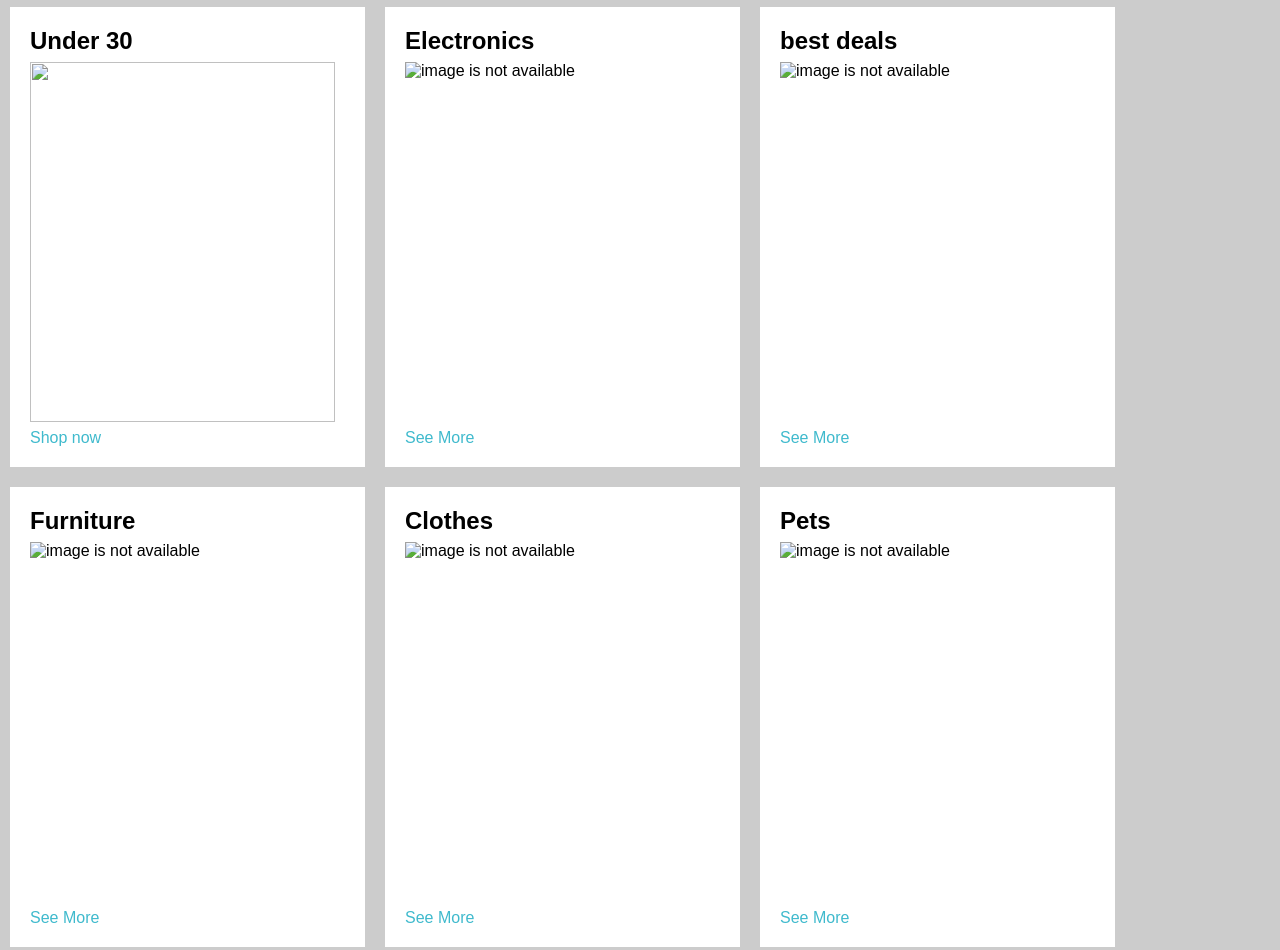
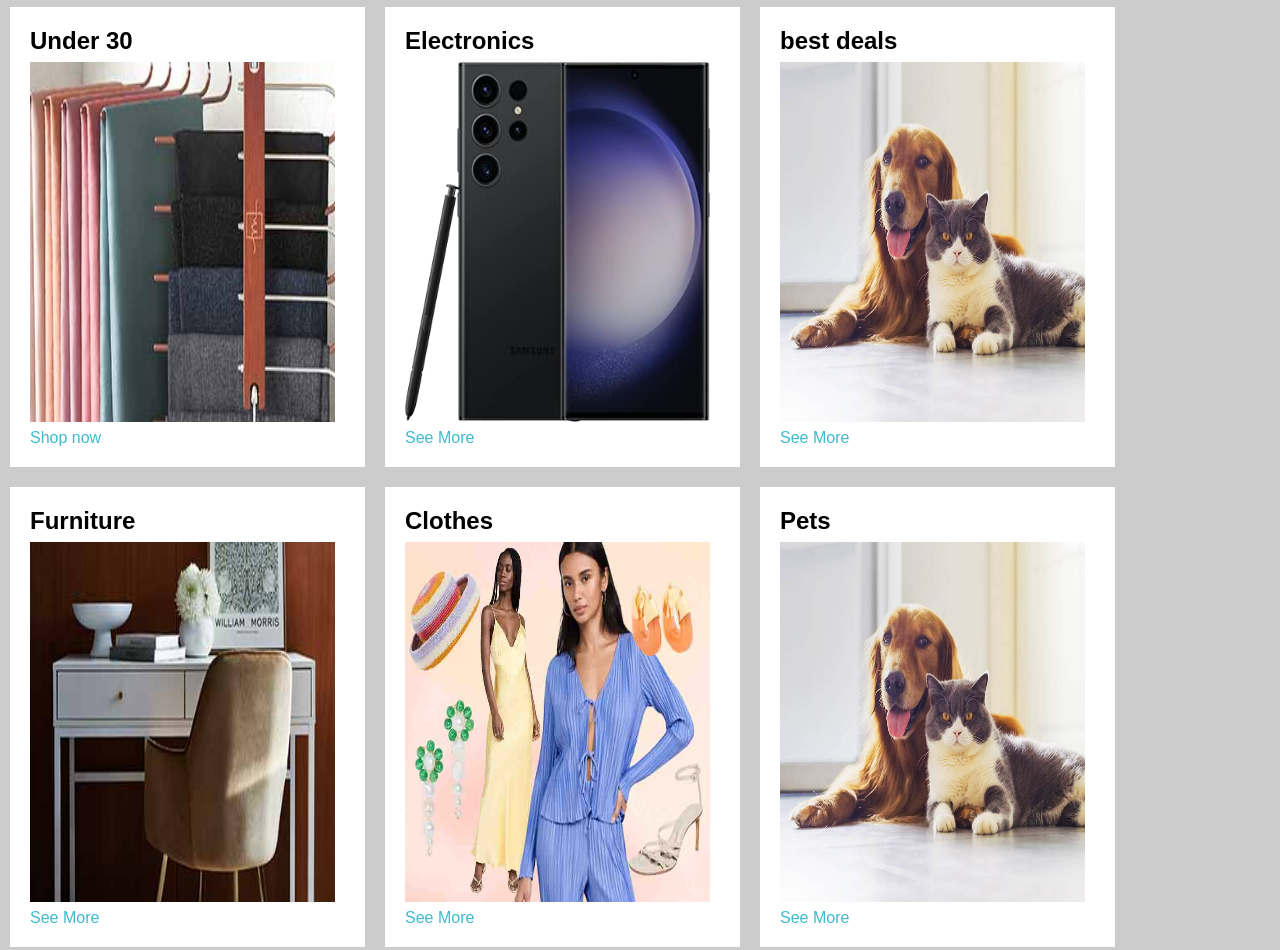
Before and after one commit to Rrachana14/projects, a plain HTML site: page amazon/Amazon.html in a window 1280 px wide. Shown: the part 503-1453 px from the top of the page. Drawn offline with Linux system fonts and the light colour scheme.

Commit message:
first commit

```diff
--- a/Amazon.css
+++ b/amazon/Amazon.css
@@ -20,7 +20,7 @@
 }
 
 .logo{
-    background-image: url("images/amazon_logo.png");
+    background-image: url("amazon_logo.png");
     background-size:cover;
     height:50px;
     width:100%;
@@ -184,7 +184,7 @@ h1{
 
 /* main */
 .main-sec{
-    background-image:url("images/hero_image.jpg") ;
+    background-image:url("hero_image.jpg") ;
     background-size: cover;
     height:400px;
     display: flex;
--- a/Amazon.html
+++ b/amazon/Amazon.html
@@ -109,43 +109,43 @@
         <div class="row-1">
             <div class="row-1" id="item-1">
                 <h2>Under 30</h2>
-                <img src="images/box1_image.jpg"  >
+                <img src="box1_image.jpg"  >
                 <a class="yellow">Shop now</a>
             </div>
             <div class="row-1" id="item-1">
                 <h2>Electronics</h2>
-                <img src="images/box4_image.jpg" alt="image is not available"  >
+                <img src="box4_image.jpg" alt="image is not available"  >
                 <a class="yellow">See More</a>
             </div>
             <div class="row-1" id="item-1">
                 <h2>best deals</h2>
-                <img src="images/box6_image.jpg" alt="image is not available"  >
+                <img src="box6_image.jpg" alt="image is not available"  >
                 <a class="yellow">See More</a>
             </div>
 
             <div class="row-1" id="item-1">
                 <h2>Furniture</h2>
-                <img src="images/box3_image.jpg" alt="image is not available"  >
+                <img src="box3_image.jpg" alt="image is not available"  >
                 <a class="yellow">See More</a>
             </div>
             <div class="row-1" id="item-1">
                 <h2>Clothes</h2>
-                <img src="images/box8_image.jpg" alt="image is not available"  >
+                <img src="box8_image.jpg" alt="image is not available"  >
                 <a class="yellow">See More</a>
             </div>
             <div class="row-1" id="item-1">
                 <h2>Pets</h2>
-                <img src="images/box6_image.jpg" alt="image is not available" >
+                <img src="box6_image.jpg" alt="image is not available" >
                 <a class="yellow">See More</a>
             </div>
             <div class="row-1" id="item-1">
                 <h2>best deals</h2>
-                <img src="images/box3_image.jpg" alt="image is not available"  height="360px">
+                <img src="box3_image.jpg" alt="image is not available"  height="360px">
                 <a class="yellow">See More</a>
             </div>
             <div class="row-1" id="item-1">
                 <h2>best deals</h2>
-                <img src="images/box8_image.jpg" alt="image is not available"  height="360px">
+                <img src="box8_image.jpg" alt="image is not available"  height="360px">
                 <a class="yellow">See More</a>
             </div>
         </div>
```
Also changed, not shown: amazon/amazon_logo.png (added), amazon/box1_image.jpg (added), amazon/box3_image.jpg (added), amazon/box4_image.jpg (added), amazon/box6_image.jpg (added), amazon/box7_image.jpg (added), amazon/box8_image.jpg (added), amazon/hero_image.jpg (added).
